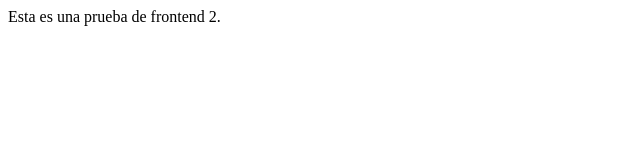
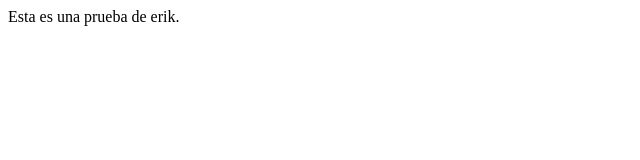
Before and after one commit to Eriksoncucuta/Pruebas-Git, a plain HTML site: page index.html in a window 1280 px wide. Shown: the full height of the page, 0-640 px from the left. Drawn offline with Linux system fonts and the light colour scheme.

Commit message:
rama erik

```diff
--- a/index.html
+++ b/index.html
@@ -7,6 +7,6 @@
     <title>Prueba git</title>
 </head>
 <body>
-    Esta es una prueba de frontend 2.
+    Esta es una prueba de erik.
 </body>
 </html>
```
